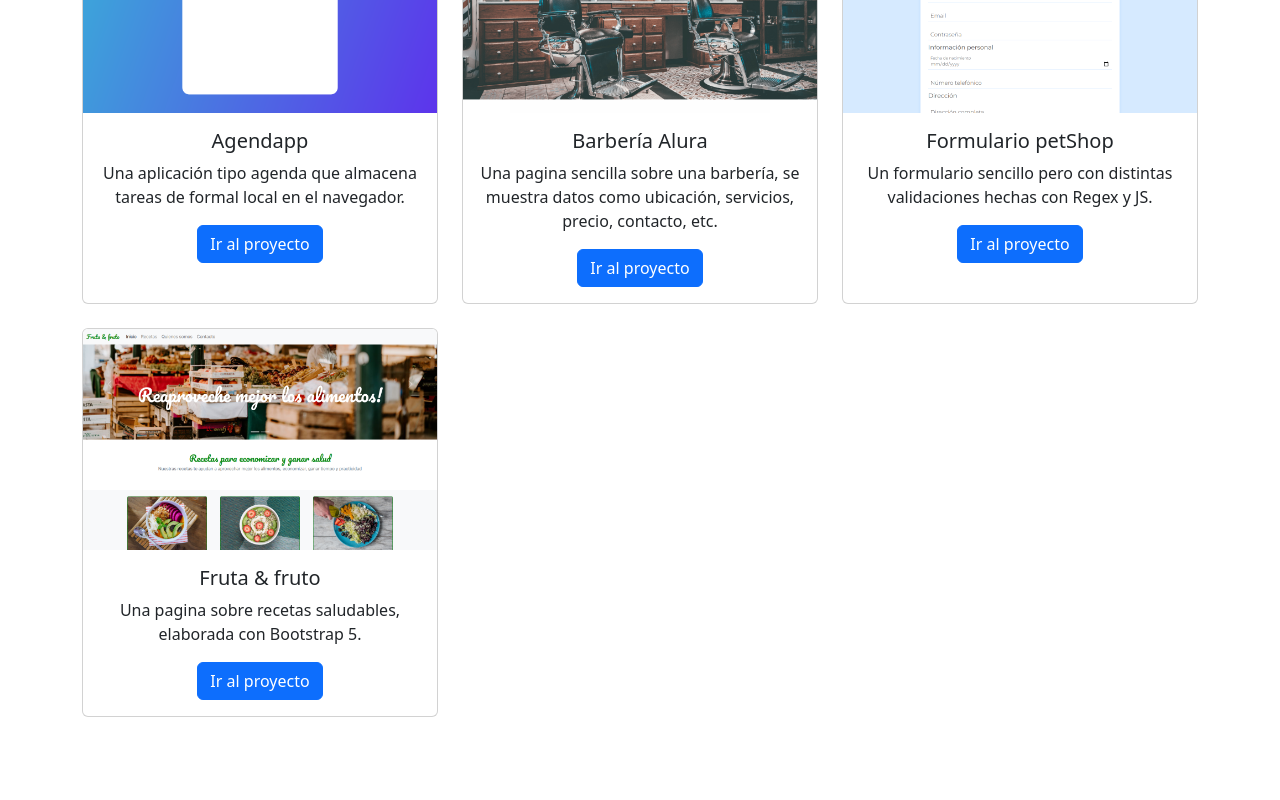
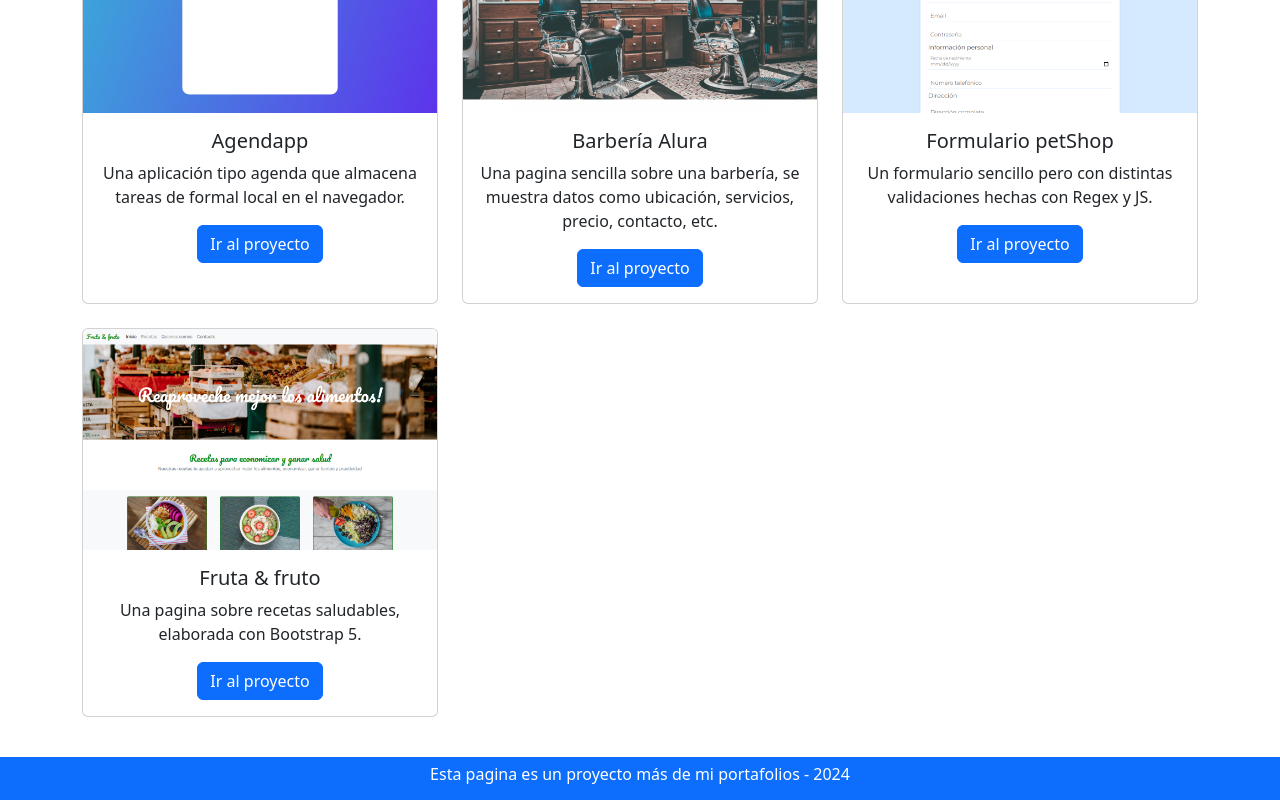
Before and after one commit to Pabloamedias/portfolio-react-ts, a React (Vite) app: page / in a window 1280 px wide. Shown: the part 260-1060 px from the top of the page. Before the commit the page ends 1017 px from the top, so only its background shows below. Built offline with nearby package versions, Linux system fonts and the light colour scheme.

Commit message:
Added a footer component

```diff
--- a/src/App.tsx
+++ b/src/App.tsx
@@ -1,3 +1,4 @@
+import Footer from "./components/Footer"
 import Navbar from "./components/Navbar"
 import Index from "./pages/Index"
 import { Routes, Route } from "react-router-dom"
@@ -13,6 +14,7 @@ const App =() => {
       <Route element={<Index/>} index></Route>
 
     </Routes>
+    <Footer/>
 
     </>
   )
--- /dev/null
+++ b/src/components/Footer.tsx
@@ -0,0 +1,12 @@
+
+const Footer = () => {
+  return (
+    <div className="navbar navbar-expand-lg bg-primary" >
+      <div className="container text-center justify-content-center">
+        <h6 style={{color: "white"}}>Esta pagina es un proyecto más de mi portafolios - 2024</h6>
+      </div>
+    </div>
+  );
+};
+
+export default Footer;
```
